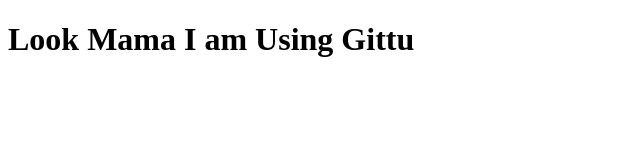
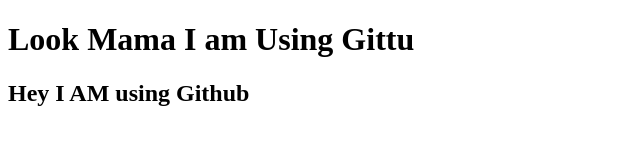
Before and after one commit to FakhruddinRiham/my-again-first-website, a plain HTML site: page index.html in a window 1280 px wide. Shown: the whole page, without its empty margins (0-640 px from the left). Drawn offline with Linux system fonts and the light colour scheme.

Commit message:
added a header

```diff
--- a/index.html
+++ b/index.html
@@ -7,5 +7,6 @@
 </head>
 <body>
     <h1>Look Mama I am Using Gittu</h1>
+    <h2>Hey I AM using Github</h2>
 </body>
 </html>
```
Also changed, not shown: 1 other file.
